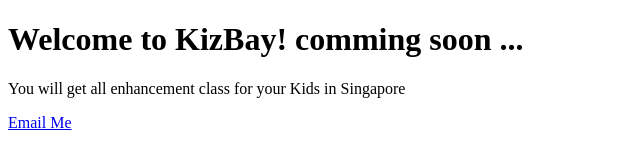
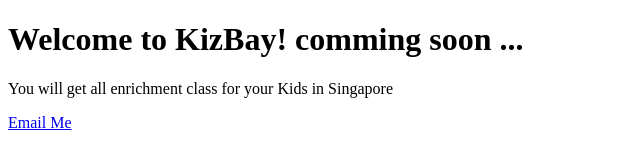
Before and after one commit to kizbay/kizbay.github.io, a plain HTML site: page index.html in a window 1280 px wide. Shown: the full height of the page, 0-640 px from the left. Drawn offline with Linux system fonts and the light colour scheme.

Commit message:
Update index.html

```diff
--- a/index.html
+++ b/index.html
@@ -4,13 +4,13 @@
     <meta charset="UTF-8">
     <meta name="viewport" content="width=device-width, initial-scale=1.0">
     <meta name="description" content="enhancement class in singapore">
-    <meta name="keywords" content="enhancement class, education, music, gym, kids, chinese, dance,语文，数学， 新加坡， 培训">
+    <meta name="keywords" content="enrichment class, education, music, gym, kids, chinese, dance,语文，数学， 新加坡， 培训, 芭蕾">
     <meta name="robots" content="index">
     <title>KizBay</title>
 </head>
 <body>
     <h1>Welcome to KizBay! comming soon ...</h1>
-    <p>You will get all enhancement class for your Kids in Singapore</p>
+    <p>You will get all enrichment class for your Kids in Singapore</p>
     <a href="mailto:kizbayofficial@gmail.com?subject=enquiry">Email Me</a>
 </body>
 </html>
```
